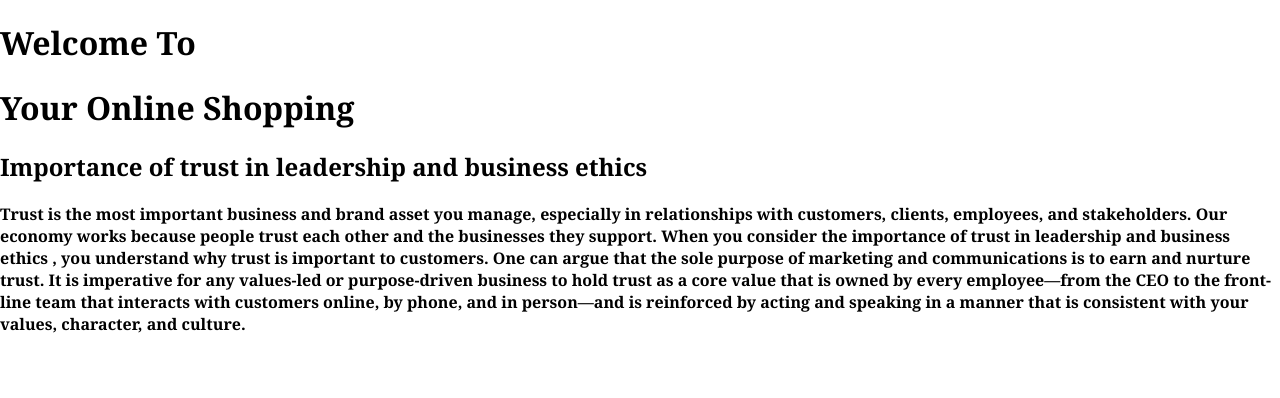
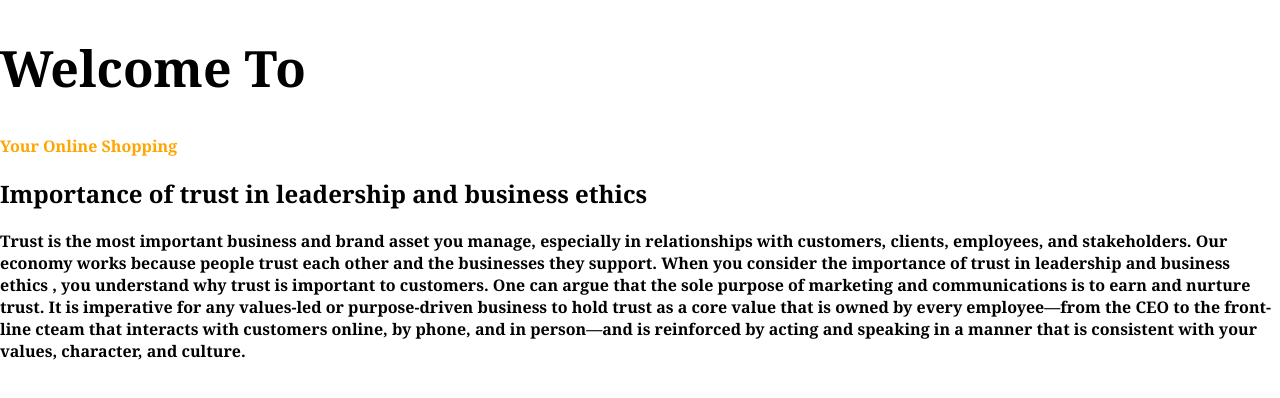
Before and after one commit to yafahim/2nd-developer-portfolio, a plain HTML site: page index.html in a window 1280 px wide. Drawn offline with Linux system fonts and the light colour scheme.

Commit message:
Fahimvai

```diff
--- a/index.html
+++ b/index.html
@@ -13,7 +13,7 @@
 </head>
 
 <body>
-    <h1>Welcome To</h1> <h1 class="s">Your Online Shopping</h1>
+    <h1>Welcome To</h1> <span class="orange-color">Your Online Shopping</span></h1>
     <h2> Importance of trust in leadership and business ethics </h2>
     <p>Trust is the most important business and brand asset you manage, especially in relationships with customers, clients, employees, and stakeholders.
         Our economy works because people trust each other and the businesses they support.
@@ -22,7 +22,7 @@
 
         One can argue that the sole purpose of marketing and communications is to earn and nurture trust.
 
-        It is imperative for any values-led or purpose-driven business to hold trust as a core value that is owned by every employee—from the CEO to the front-line team that interacts with customers online, by phone, and in person—and is reinforced by acting and speaking in a manner that is consistent with your values, character, and culture.</p>
+        It is imperative for any values-led or purpose-driven business to hold trust as a core value that is owned by every employee—from the CEO to the front-line cteam that interacts with customers online, by phone, and in person—and is reinforced by acting and speaking in a manner that is consistent with your values, character, and culture.</p>
 </body>
 
 </html>
--- a/style.css
+++ b/style.css
@@ -2,3 +2,9 @@ body{
     font-family: 'Noto Serif', serif;
     margin: 0;
 }
+.orange-color{
+    color: orange;
+}
+h1{
+    font-size: 50px;
+}
```
Also changed, not shown: fhim new.png (added), images/dream-bg.png (added), images/exp-bg.png (added), images/my-bg.png (added), images/my-bg2.png (added), images/top-banner.png (added), my-bg2.png (added).
